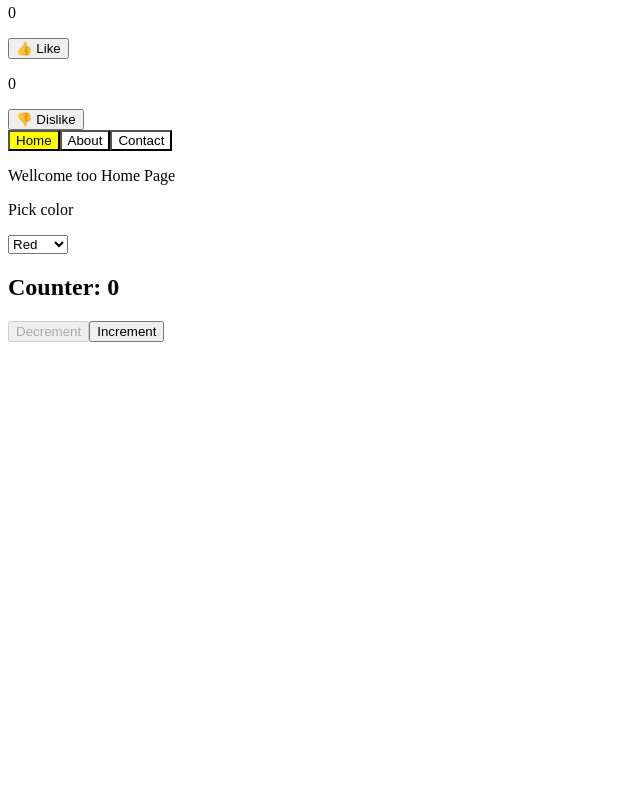
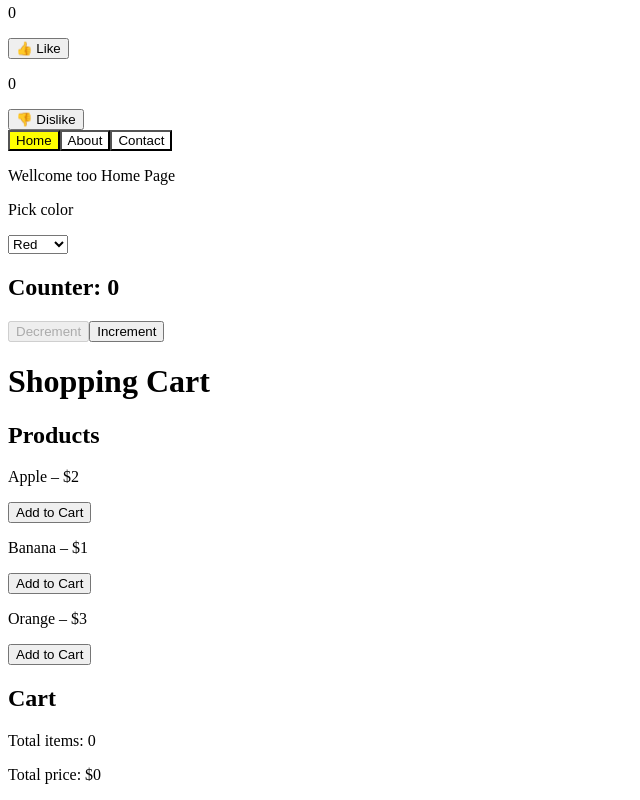
Before and after one commit to dncworking/JSX_useState, a React (Vite) app: page / in a window 1280 px wide. Shown: the part 681-1481 px from the top of the page, without its empty margins (0-640 px from the left). Before the commit the page ends 1031 px from the top, so only its background shows below. Built offline with nearby package versions, Linux system fonts and the light colour scheme.

Commit message:
work done

```diff
--- a/src/App.jsx
+++ b/src/App.jsx
@@ -13,6 +13,7 @@ import Eight from "./Eight";
 import Nine from "./Nine";
 import Ten from "./Ten";
 import Eleven from "./Eleven";
+import Thirteen from "./Thirteen";
 
 function App() {
   const [count, setCount] = useState(0);
@@ -30,6 +31,7 @@ function App() {
       <Nine />
       <Ten />
       <Eleven />
+      <Thirteen />
     </>
   );
 }
--- /dev/null
+++ b/src/Thirteen.jsx
@@ -0,0 +1,40 @@
+import { useState } from "react";
+
+function Thirteen() {
+  const products = [
+    { id: 1, name: "Apple", price: 2 },
+    { id: 2, name: "Banana", price: 1 },
+    { id: 3, name: "Orange", price: 3 },
+  ];
+
+  const [cart, setCart] = useState([]);
+
+  const addToCart = (product) => {
+    setCart([...cart, product]);
+  };
+
+  const totalItems = cart.length;
+  const totalPrice = cart.reduce((sum, item) => sum + item.price, 0);
+
+  return (
+    <>
+      <h1>Shopping Cart</h1>
+
+      <h2>Products</h2>
+      {products.map((product) => (
+        <div key={product.id}>
+          <p>
+            {product.name} – ${product.price}
+          </p>
+          <button onClick={() => addToCart(product)}>Add to Cart</button>
+        </div>
+      ))}
+
+      <h2>Cart</h2>
+      <p>Total items: {totalItems}</p>
+      <p>Total price: ${totalPrice}</p>
+    </>
+  );
+}
+
+export default Thirteen;
```
